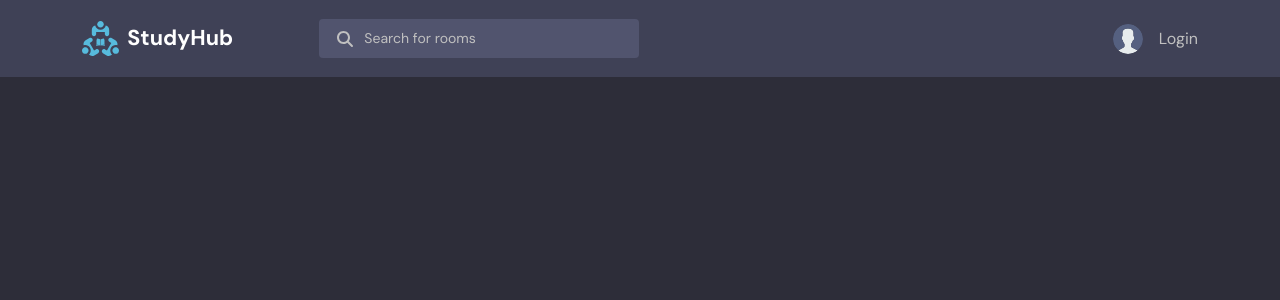
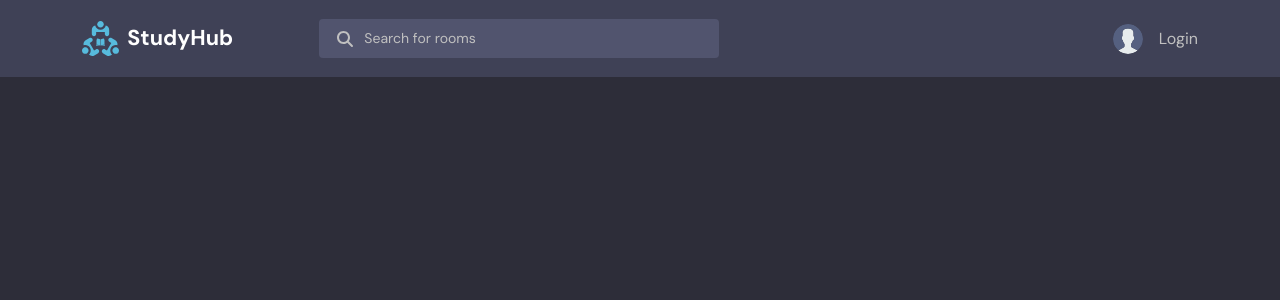
Before and after one commit to athikapriya/django-studyhub, a Django app: template base/templates/base/main.html in a window 1280 px wide. Shown: the top 300 px of the page. Run offline with Django 3.2, Linux system fonts and the light colour scheme; the template is opened without the code that fills it, so the values that code supplies are empty; some libraries are stand-ins or nearby versions.

Commit message:
update navbar search bar width

```diff
--- a/static/css/main.css
+++ b/static/css/main.css
@@ -218,7 +218,7 @@ nav h1{
 
 nav .search-bar{
     margin-left: 70px;
-    width: 320px;
+    width: 400px;
 }
 
 nav .login-btn{
```
